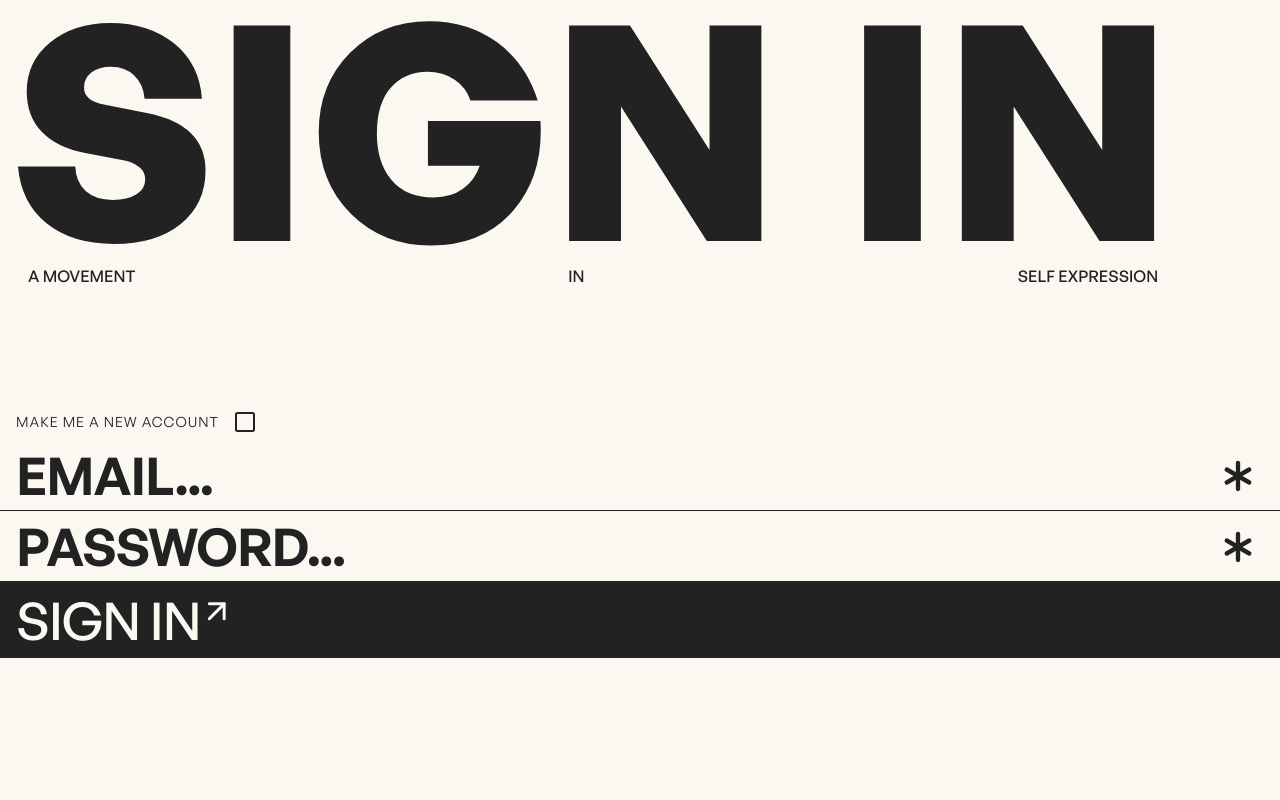
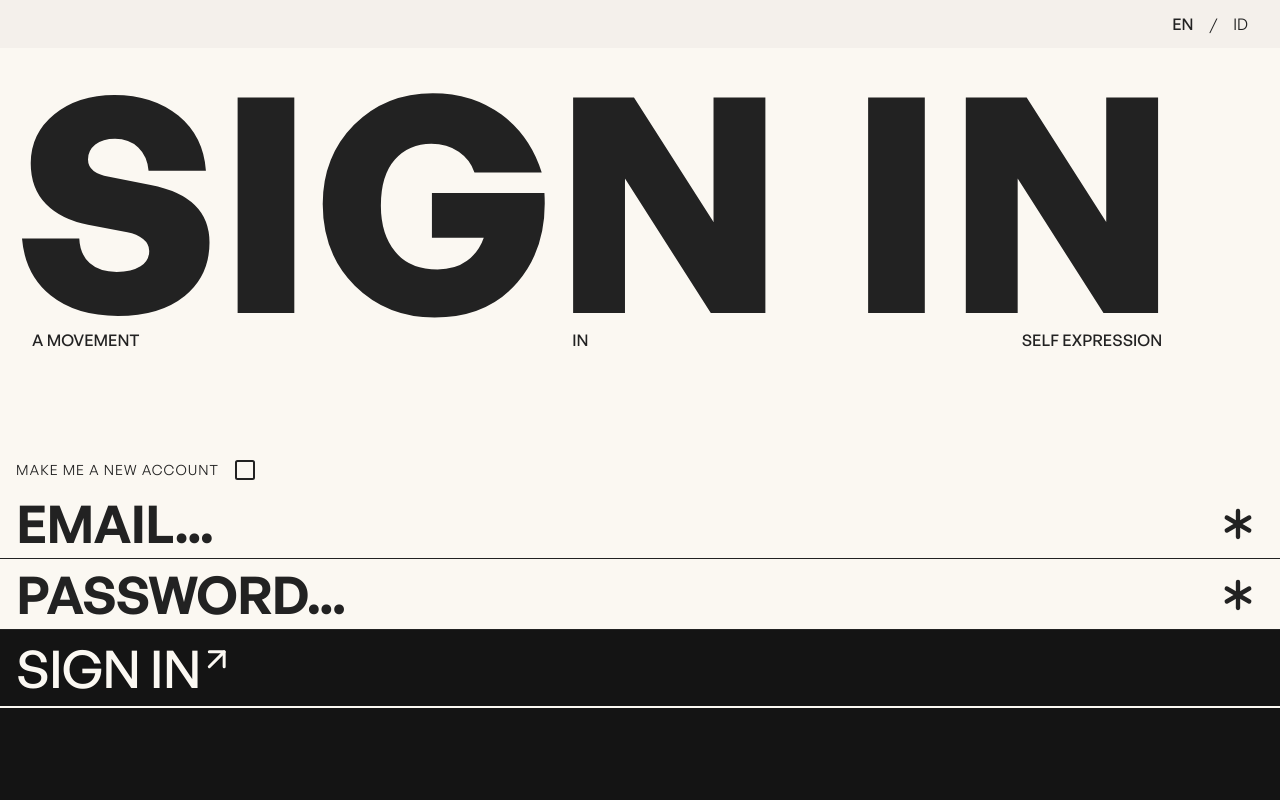
Before and after one commit to jiwokristi/piercing-indonesia, a React (Vite) app: page /sign-in in a window 1280 px wide. Shown: the top 800 px of the page. Built offline with nearby package versions, Linux system fonts and the light colour scheme.

Commit message:
moved sign-in router into the root layout.

```diff
--- a/src/components/layout/Navbar.tsx
+++ b/src/components/layout/Navbar.tsx
@@ -18,6 +18,7 @@
         {
           'bg-gray-3': isDarkLayout,
           'bg-almost-white-1': !isDarkLayout,
+          hidden: mainTab === 'sign-in',
         },
       )}
     >
--- a/src/features/home/NewArrivals.tsx
+++ b/src/features/home/NewArrivals.tsx
@@ -11,7 +11,7 @@
 
 export const NewArrivals = () => {
   return (
-    <section id="NewArrivals" className="flex flex-col px-48 pt-96">
+    <section id="NewArrivals" className="flex flex-col pt-96">
       {/* ----- Heading ----- */}
       <div className="flex items-end justify-between py-32">
         <header className="flex flex-col heading--secondary">
--- a/src/features/sign-in/Form.tsx
+++ b/src/features/sign-in/Form.tsx
@@ -28,7 +28,7 @@
   return (
     <form
       noValidate
-      className="flex flex-col pb-64"
+      className="flex flex-col border-b-2 border-almost-white-1"
       onSubmit={handleSubmit(submitHandler)}
     >
       <Modal open={open} onClose={() => setOpen(false)}>
@@ -63,7 +63,7 @@
             type="text"
             placeholder="NAME..."
             size="xl"
-            classes="uppercase"
+            classes="uppercase px-16"
             onChange={(e) => {
               setValue('name', e.target.value, {
                 shouldDirty: true,
@@ -83,7 +83,7 @@
                   : 'DATE OF BIRTH...'
               }
               size="xl"
-              classes="uppercase"
+              classes="uppercase px-16"
               readOnly
             />
           </button>
@@ -96,7 +96,7 @@
         type="email"
         placeholder="EMAIL..."
         size="xl"
-        classes="uppercase"
+        classes="uppercase px-16"
         onChange={(e) => {
           setValue('email', e.target.value, {
             shouldDirty: true,
@@ -112,6 +112,7 @@
         type="password"
         placeholder="PASSWORD..."
         size="xl"
+        classes="px-16"
         onChange={(e) => {
           setValue('password', e.target.value, {
             shouldDirty: true,
@@ -120,7 +121,12 @@
           })
         }}
       />
-      <Button variant="solid-gray" size="xl" flex="row">
+      <Button
+        variant="solid-gray"
+        size="xl"
+        flex="row"
+        classes="px-16 bg-gray-3"
+      >
         <div className="relative flex w-fit overflow-hidden">
           <span>SIGN IN</span>
           <div className="flex flex-row-reverse h-fit translate-y-12 -translate-x-32 -rotate-45">
--- a/src/features/sign-in/Header.tsx
+++ b/src/features/sign-in/Header.tsx
@@ -1,10 +1,10 @@
 export const SignInHeader = () => {
   return (
-    <header className="flex flex-col w-fit px-12 mb-96">
-      <h1 className="font-general-sans-bold -tracking-0.1 text-[30rem] -translate-y-24">
+    <header className="flex flex-col w-fit px-16 mb-96">
+      <h1 className="font-general-sans-bold -tracking-0.1 text-[30rem]">
         SIGN IN
       </h1>
-      <p className="flex justify-between px-16 font-general-sans-medium text-16 -translate-y-32">
+      <p className="flex justify-between px-16 font-general-sans-medium text-16 -translate-y-16">
         <span>A MOVEMENT</span>
         <span>IN</span>
         <span>SELF EXPRESSION</span>
--- a/src/index.css
+++ b/src/index.css
@@ -66,7 +66,6 @@
 }
 
 /* ? ----- LAYOUT ----- */
-#RootLayout
-  section:not(#Hero):not(#NewArrivals):not(#TopSelling):not(#CallToAction) {
+#RootLayout section:not(#Hero):not(#CallToAction):not(#SignIn) {
   @apply mx-auto max-w-[140rem] px-32;
 }
```
Also changed, not shown: src/router.tsx (+4 -4 lines).
